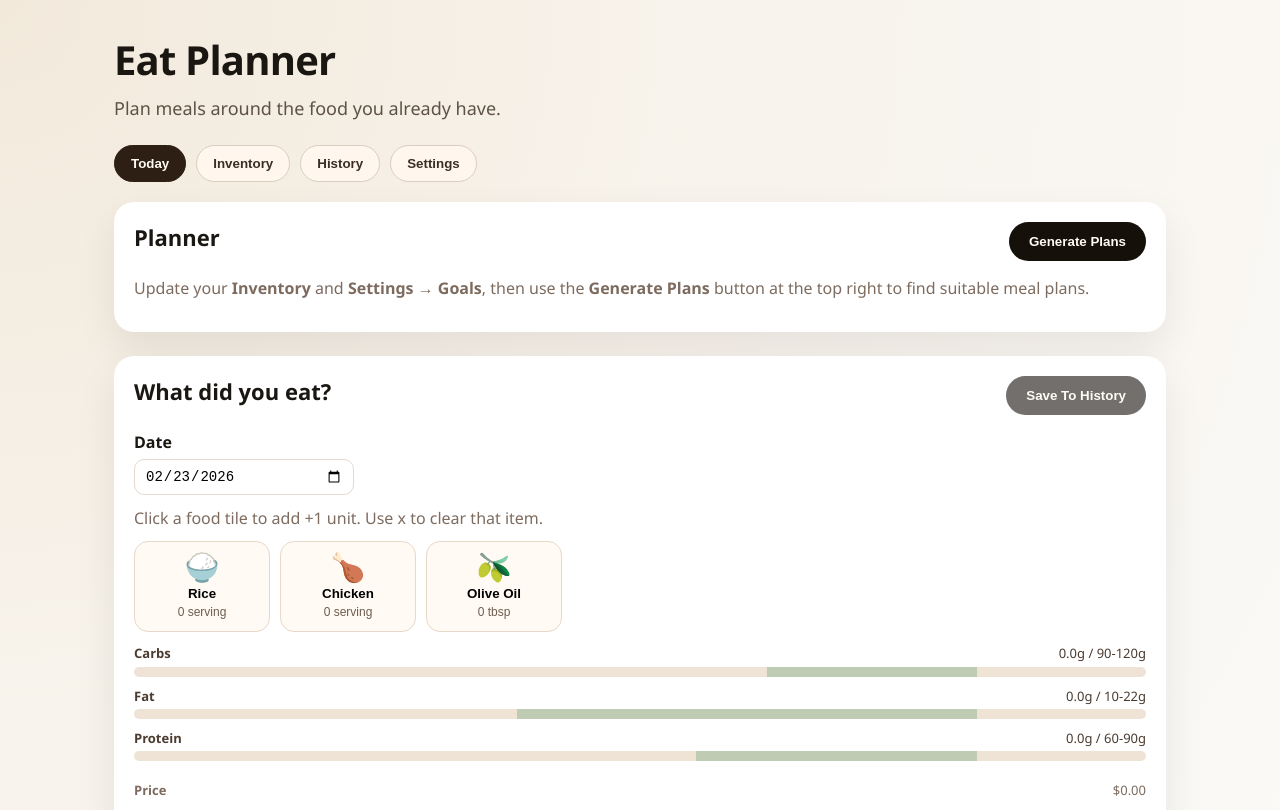
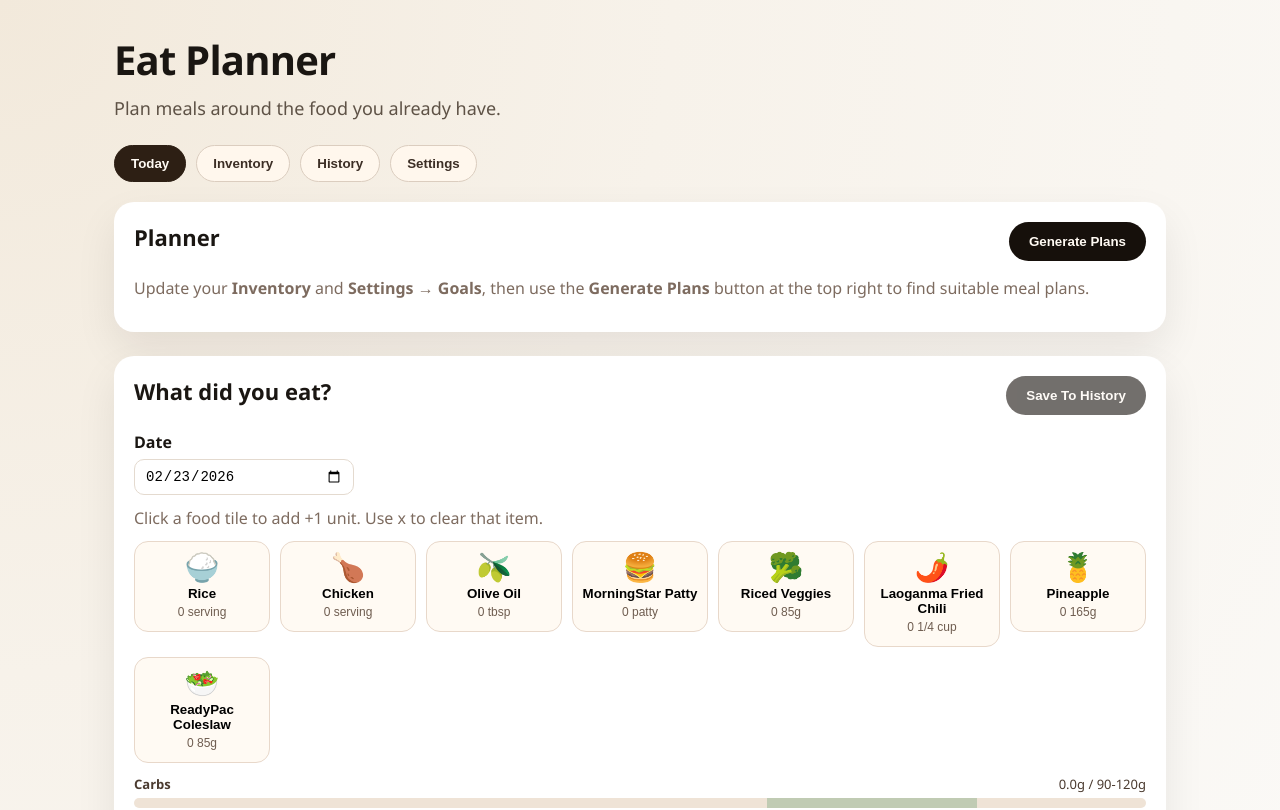
Before and after one commit to quark-zju/EatPlanner, a React (Vite) app: page / in a window 1280 px wide. Shown: the top 810 px of the page. Built offline with nearby package versions, Linux system fonts and the light colour scheme; the HTML template or start-up script is replaced by a standard one.

Commit message:
feat: expand default pantry examples with additional foods
Agent-Model: gpt-5.3-codex

```diff
--- a/src/state/appState.ts
+++ b/src/state/appState.ts
@@ -300,11 +300,51 @@ export const defaultAppState: AppState = {
       unit: "tbsp",
       nutritionPerUnit: { carbs: 0, fat: 14, protein: 0 },
     },
+    {
+      id: "morningstar-patty",
+      name: "MorningStar Patty",
+      icon: "🍔",
+      unit: "patty",
+      nutritionPerUnit: { carbs: 5, fat: 3, protein: 8 },
+    },
+    {
+      id: "riced-veggies",
+      name: "Riced Veggies",
+      icon: "🥦",
+      unit: "85g",
+      nutritionPerUnit: { carbs: 7, fat: 2, protein: 2 },
+    },
+    {
+      id: "laoganma-fried-chili",
+      name: "Laoganma Fried Chili",
+      icon: "🌶️",
+      unit: "1/4 cup",
+      nutritionPerUnit: { carbs: 17, fat: 32, protein: 4 },
+    },
+    {
+      id: "pineapple",
+      name: "Pineapple",
+      icon: "🍍",
+      unit: "165g",
+      nutritionPerUnit: { carbs: 21.6, fat: 0.2, protein: 0.9 },
+    },
+    {
+      id: "readypac-coleslaw",
+      name: "ReadyPac Coleslaw",
+      icon: "🥗",
+      unit: "85g",
+      nutritionPerUnit: { carbs: 5, fat: 0, protein: 1 },
+    },
   ],
   pantry: [
     { foodId: "rice", stock: 3 },
     { foodId: "chicken", stock: 3 },
     { foodId: "olive-oil", stock: 2 },
+    { foodId: "morningstar-patty", stock: 2 },
+    { foodId: "riced-veggies", stock: 2 },
+    { foodId: "laoganma-fried-chili", stock: 1 },
+    { foodId: "pineapple", stock: 1 },
+    { foodId: "readypac-coleslaw", stock: 2 },
   ],
   goal: {
     carbs: { min: 90, max: 120 },
```
Also changed, not shown: 1 other file (tests, documents, lock files or other folders).
